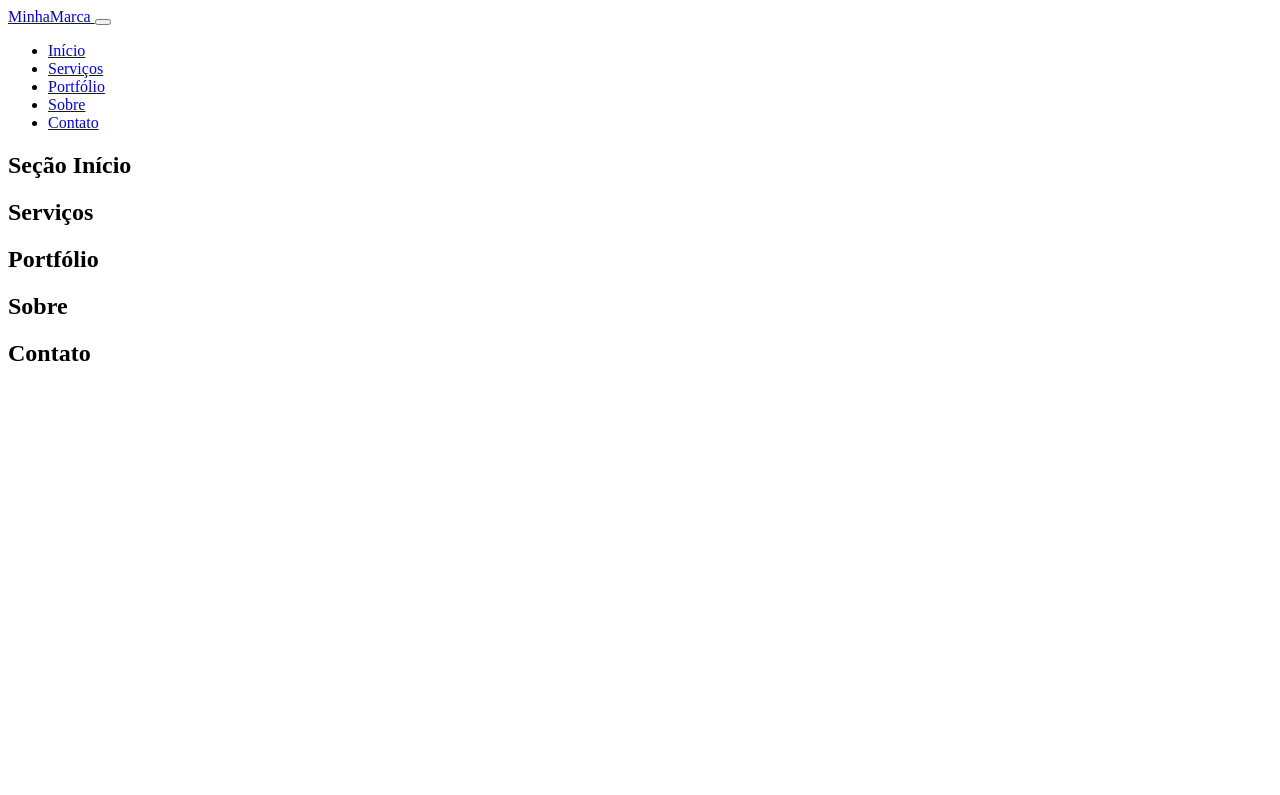
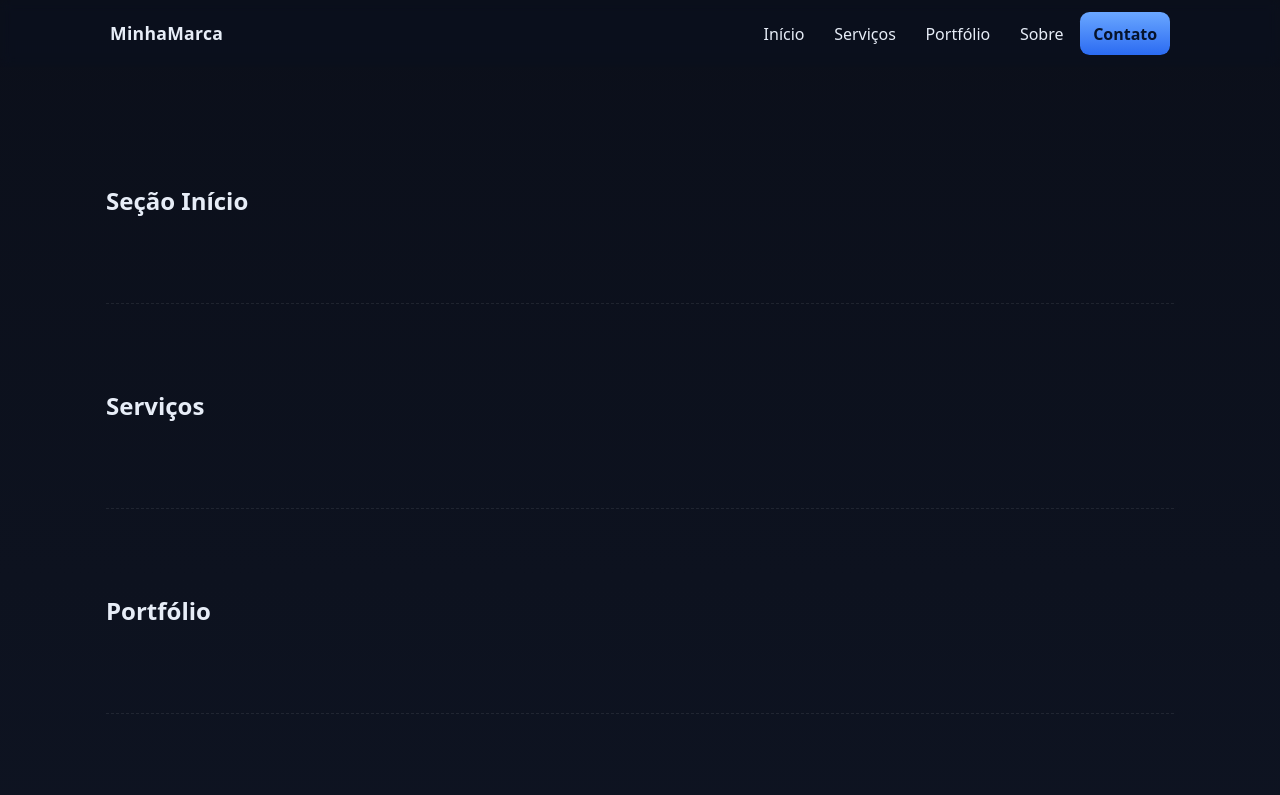
Before and after one commit to david93dev/entrega01, a plain HTML site: page index.html in a window 1280 px wide. Shown: the top 795 px of the page. Drawn offline with Linux system fonts and the light colour scheme.

Commit message:
style: css hearder elements

```diff
--- a/css/styles.css
+++ b/css/styles.css
@@ -0,0 +1,110 @@
+:root{
+  --bg: #0b0f1a;
+  --bg-2:#0f1524;
+  --text:#e7edf7;
+  --muted:#a7b0c2;
+  --brand:#6aa7ff;
+  --brand-2:#2b6bf2;
+  --ring: rgba(106,167,255,.4);
+}
+
+*{box-sizing:border-box}
+html,body{margin:0}
+body{
+  font-family: system-ui, -apple-system, Segoe UI, Roboto, Ubuntu, Cantarell, "Helvetica Neue", Arial, "Noto Sans", "Apple Color Emoji", "Segoe UI Emoji";
+  background: linear-gradient(180deg,var(--bg),var(--bg-2));
+  color: var(--text);
+  line-height:1.5;
+}
+
+/* Navbar */
+.site-header{
+  position:sticky; top:0; z-index:1000;
+  backdrop-filter: saturate(1.2) blur(6px);
+}
+
+.nav{
+  max-width:1100px; margin-inline:auto;
+  display:flex; align-items:center; justify-content:space-between;
+  gap:1rem; padding: .75rem 1rem;
+}
+
+.nav__brand{
+  color:var(--text); text-decoration:none; font-weight:700; letter-spacing:.3px;
+  font-size:1.1rem;
+}
+
+.nav__toggle{
+  appearance:none; border:none; background:transparent; cursor:pointer;
+  width:44px; height:44px; display:grid; place-items:center; border-radius:10px;
+}
+.nav__toggle:focus-visible{
+  outline:2px solid var(--ring);
+  outline-offset:2px;
+}
+.nav__toggle .bar{
+  display:block; width:22px; height:2px; background:var(--text);
+  position:relative; transition: transform .3s ease, opacity .2s ease, background .3s ease;
+}
+.nav__toggle .bar::before,
+.nav__toggle .bar::after{
+  content:""; position:absolute; left:0; width:22px; height:2px; background:var(--text);
+  transition: transform .3s ease, top .3s ease, bottom .3s ease, opacity .2s ease;
+}
+.nav__toggle .bar::before{ top:-7px; }
+.nav__toggle .bar::after{ bottom:-7px; }
+
+
+.nav__toggle.is-open .bar{ background:transparent; }
+.nav__toggle.is-open .bar::before{
+  top:0; transform: rotate(45deg);
+}
+.nav__toggle.is-open .bar::after{
+  bottom:0; transform: rotate(-45deg);
+}
+
+/* Menu container */
+.nav__menu{
+  position:fixed; inset:0 0 auto 0; top:64px;
+  background: rgba(10,14,24,.92);
+  transform: translateY(-120%); opacity:0; pointer-events:none;
+  transition: transform .35s ease, opacity .25s ease;
+}
+.nav__menu.is-open{
+  transform: translateY(0); opacity:1; pointer-events:auto;
+}
+
+.nav__list{
+  list-style:none; margin:0; padding:1rem;
+  display:grid; gap:.25rem;
+}
+.nav__link{
+  display:block; padding:.9rem 1rem; border-radius:.75rem;
+  color:var(--text); text-decoration:none; font-weight:500;
+  transition: background .2s ease, color .2s ease, transform .08s ease;
+}
+.nav__link:hover{ background:rgba(255,255,255,.06) }
+.nav__link:active{ transform: translateY(1px) }
+
+.nav__cta{
+  background: linear-gradient(180deg,var(--brand),var(--brand-2));
+  color:#06132b; font-weight:700;
+}
+.nav__cta:hover{ filter: brightness(1.05) }
+
+
+.content{ max-width:1100px; margin:2rem auto; padding-inline:1rem; }
+.content section{ padding:4rem 0; border-bottom:1px dashed rgba(255,255,255,.08) }
+
+
+@media (min-width: 768px){
+  .nav{ padding:.75rem 1.25rem }
+  .nav__toggle{ display:none }
+  .nav__menu{
+    position:static; transform:none; opacity:1; pointer-events:auto; background:transparent;
+  }
+  .nav__list{
+    display:flex; align-items:center; gap:.25rem; padding:0;
+  }
+  .nav__link{ padding:.6rem .8rem; border-radius:.6rem; }
+}
--- a/index.html
+++ b/index.html
@@ -4,6 +4,7 @@
     <meta charset="UTF-8">
     <meta name="viewport" content="width=device-width, initial-scale=1.0">
     <title>Entrega 01</title>
+    <link rel="stylesheet" href="./css/styles.css">
 </head>
 <body>
      <header class="site-header">
```
